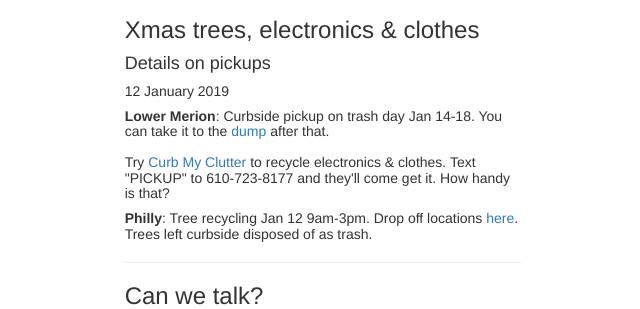
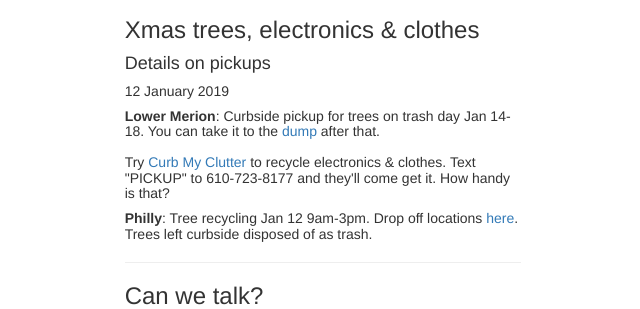
Before and after one commit to hhummel/recyclobuddy, a Django app: template app/templates/app/trash-talk.html in a window 1280 px wide. Shown: the part 321-630 px from the top of the page, without its empty margins (317-957 px from the left). Run offline with Django 3.2, Linux system fonts and the light colour scheme; the template is opened without the code that fills it, so the values that code supplies are empty; some libraries are stand-ins or nearby versions.

Commit message:
Yet better trash talk

```diff
--- a/app/templates/app/trash-talk.html
+++ b/app/templates/app/trash-talk.html
@@ -5,7 +5,7 @@
 <h3>Xmas trees, electronics & clothes</h3>
 <h4>Details on pickups</h4>
 <h5>12 January 2019</h5>
-<h5><strong>Lower Merion</strong>: Curbside pickup on trash day Jan 14-18. You can take it to the <a href="https://www.lowermerion.org/services/public-works-department/refuse-and-recycling/christmas-tree-collection">dump</a> after that.<br><br>Try <a href="https://www.lowermerion.org/Home/Components/News/News/4783/1521">Curb My Clutter</a> to recycle electronics & clothes. Text "PICKUP" to 610-723-8177 and they'll come get it. How handy is that?</h5>
+<h5><strong>Lower Merion</strong>: Curbside pickup for trees on trash day Jan 14-18. You can take it to the <a href="https://www.lowermerion.org/services/public-works-department/refuse-and-recycling/christmas-tree-collection">dump</a> after that.<br><br>Try <a href="https://www.lowermerion.org/Home/Components/News/News/4783/1521">Curb My Clutter</a> to recycle electronics & clothes. Text "PICKUP" to 610-723-8177 and they'll come get it. How handy is that?</h5>
 <h5><strong>Philly</strong>: Tree recycling Jan 12 9am-3pm. Drop off locations <a href="https://www.philadelphiastreets.com/holiday/christmas-tree-recycling-program">here</a>. Trees left curbside disposed of as trash.</h5>
 
 <hr>
```
